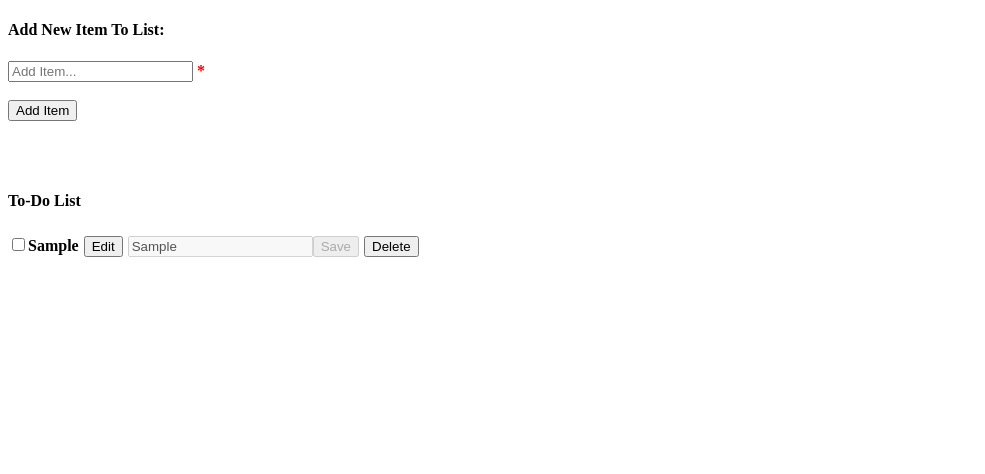
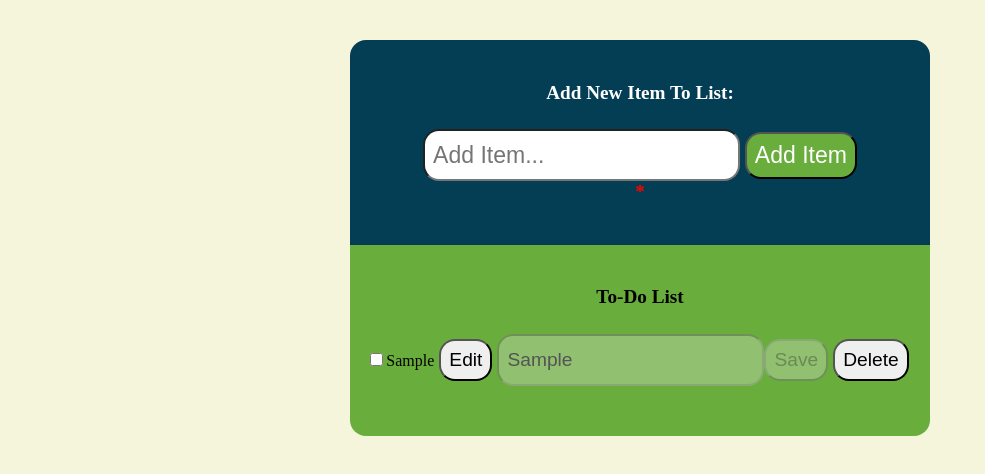
Before and after one commit to rapaktech/todo-list, a plain HTML site: page index.html in a window 1280 px wide. Both pictures are taken after typing "Sample" into the empty fields and a click on the button "Add Item". Shown: the whole page, without its empty margins (0-985 px from the left). Drawn offline with Linux system fonts and the light colour scheme.

Commit message:
added styling and line-through functionality

```diff
--- a/index.html
+++ b/index.html
@@ -1,28 +1,25 @@
 <!DOCTYPE html>
 <html lang="en">
+
 <head>
   <meta charset="UTF-8">
   <meta http-equiv="X-UA-Compatible" content="IE=edge">
   <meta name="viewport" content="width=device-width, initial-scale=1.0">
-    <style>
-        .error {
-            color: #FF0000;
-        }
-
-        .items {
-            padding-top: 50px;
-        }
-    </style>
+  <link rel="stylesheet" href="style.css">
   <title>To-Do List App</title>
 </head>
+
 <body>
+  <div class="theTodoApp">
+    <div class="addingPane">
       <form action="" id="add-form" method="post">
-        <h4>Add New Item To List:<h4> <input type="text" id="item" placeholder="Add Item...">
-            <span class="error">*</span>
-            <br><br>
+        <h4>Add New Item To List:<h4>
+        <input type="text" id="item" placeholder="Add Item...">
         <input type="button" id="add-item" value="Add Item">
+        <br>
+        <span class="error"> * </span>
       </form>
-
+    </div>
 
     <div class="items">
       <form id="radio-form" action="" method="post">
@@ -33,5 +30,7 @@
       </form>
     </div>
     <script src="script.js"></script>
+  </div>
 </body>
+
 </html>
--- a/script.js
+++ b/script.js
@@ -17,9 +17,14 @@ item.addEventListener("keyup", function (event) {
 
 // Function to add task to DOM
 function addTask () {
-    const item = document.getElementById("item");
+  const item = document.getElementById("item");
+  if (item.value === "") {
+    document.querySelector('.error').innerHTML = "Please input something";
+  } else {
+    document.querySelector('.error').innerHTML = "*";
     var a = document.createElement("INPUT");
     a.setAttribute("type", "checkbox");
+    a.setAttribute("onclick", "strikeThrough(this)");
     a.setAttribute("id", "checkbox-" + item.value);
     a.setAttribute("name", item.value);
     var x = document.createElement("LABEL");
@@ -74,6 +79,7 @@ function addTask () {
     list.appendChild(b);
     list.appendChild(c);
     item.value = "";
+  }
 }
 
 
@@ -83,6 +89,20 @@ function editTask(task) {
     let saveId = "save-" + task.name;
     document.getElementById(valueId).disabled = false;
     document.getElementById(saveId).disabled = false;
+}
+
+
+// Function to toggle 'strikethrough' attribute
+function strikeThrough(task) {
+    let checkboxId = "checkbox-" + task.name;
+    let labelId = "label-" + task.name;
+    let checkbox = document.getElementById(checkboxId);
+    let label = document.getElementById(labelId);
+    if (checkbox.checked) {
+      label.setAttribute("style", "text-decoration-line:line-through");
+    } else {
+      label.setAttribute("style", "text-decoration-line:none");
+    }
 }
 
 
--- a/style.css
+++ b/style.css
@@ -0,0 +1,44 @@
+body{
+    background-color: beige;
+    display: grid;
+    padding-top: 2rem;
+  }
+  h4,#no-items{
+    text-align: center;
+    font-size: larger;
+  }
+  .error {
+     color: #FF0000;
+  }
+  .addingPane{
+    padding: 1rem;
+    background-color: rgb(3, 62, 85);
+    color: white;
+    border-radius: 1rem 1rem 0 0;
+  }
+  .items {
+    padding: 1rem;
+    background-color: rgb(105, 173, 60);
+    border-radius: 0 0 1rem 1rem;
+    padding-bottom: 2rem;
+  }
+  #add-item{
+    background-color: rgb(105, 173, 60);
+    color: white;
+  }
+  .theTodoApp{
+    margin: 0 auto;
+  }
+
+  input[type="text"]{
+    outline: none;
+    height: 2rem;
+    border-radius: 1rem;
+    padding: 0.5rem;
+    font-size: larger;
+  }
+  input[type="button"]{
+   font-size: larger;
+   border-radius: 1rem;
+   padding: 0.5rem;
+  }
```
Also changed, not shown: 1 other file. Lines whose indentation alone changed are shown as unchanged.
